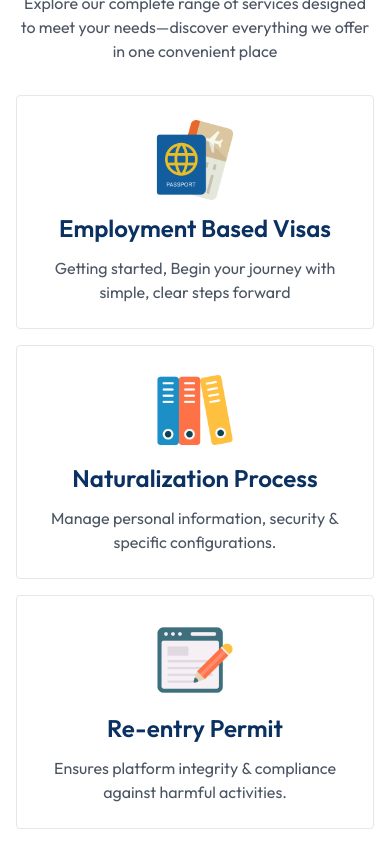
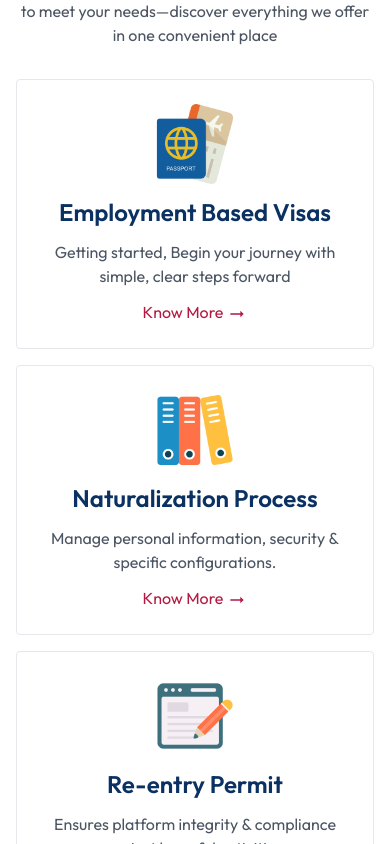
Before and after one commit to kalavaguntapurnesh/mannamlaw, a React (Vite) app: page / in a window 390 px wide. Shown: the part 1013-1857 px from the top of the page. Built offline with nearby package versions, Linux system fonts and the light colour scheme.

Commit message:
First Commit

```diff
--- a/src/components/Blogs.jsx
+++ b/src/components/Blogs.jsx
@@ -1,5 +1,6 @@
 import React, { useState } from "react";
 import { useNavigate } from "react-router-dom";
+import { MdArrowRightAlt } from "react-icons/md";
 
 const Blogs = () => {
   const [selectedTopic, setSelectedTopic] = useState("Non-Immigrant Visas");
@@ -217,16 +218,18 @@ const Blogs = () => {
                       alt={card.title}
                       className="w-full h-60 mb-4"
                     />
+                    <div className="space-y-3">
                       <div class="px-6">
-                      <div class="font-bold text-start text-headingColor lg:text-xl text-lg mb-2">
+                        <div class="font-bold text-start text-headingColor text-xl mb-2">
                           <h1>{card.title}</h1>
                         </div>
-                      <p class="text-gray-700 lg:text-base text-sm text-start ">
+                        <p class="text-gray-600 text-base text-start ">
                           {card.description}
                         </p>
                       </div>
                       <div class="px-6 pb-4 flex justify-start">
                         <button
+                          className="flex flex-row items-center text-mainColor hover:text-headingColor transition ease-in-out duration-500 hover:-translate-y-1"
                           onClick={() =>
                             navigate(
                               `/details/${encodeURIComponent(card.title)}`,
@@ -235,10 +238,11 @@ const Blogs = () => {
                               }
                             )
                           }
-                        class="relative h-[40px] lg:w-48 w-44 lg:text-base text-sm mt-6 flex items-center justify-center overflow-hidden border border-mainColor text-mainColor transition-all duration-200 before:absolute before:bottom-0 before:left-0 before:right-0 before:top-0 before:m-auto before:h-0 before:w-0 before:rounded-sm before:bg-mainColor before:duration-300 before:ease-out hover:text-white hover:shadow-mainColor hover:before:h-40 hover:before:w-48 hover:before:opacity-100 rounded"
                         >
-                        <span class="relative z-10">Know More</span>
+                          <span class="relative z-10 ">Know More</span>
+                          <MdArrowRightAlt className="ml-1 mt-1 w-5 h-5 " />
                         </button>
+                      </div>
                     </div>
                   </div>
                 ))}
--- a/src/components/HomeServices.jsx
+++ b/src/components/HomeServices.jsx
@@ -5,6 +5,7 @@ import email from "../assets/email.png";
 import board from "../assets/board.png";
 import investment from "../assets/investment.png";
 import students from "../assets/students.png";
+import { MdArrowRightAlt } from "react-icons/md";
 
 const HomeServices = () => {
   const values1 = [
@@ -53,7 +54,7 @@ const HomeServices = () => {
   ];
 
   return (
-    <div className="pt-16 pb-12">
+    <div className="pt-12 pb-12">
       <div className="relative">
         <div className="w-full">
           <div className="w-full mx-auto max-w-[1400px] pb-16">
@@ -101,6 +102,16 @@ const HomeServices = () => {
                         <div className="flex justify-center  items-center text-gray-600 text-center">
                           <p>{value.description}</p>
                         </div>
+
+                        <div class="px-6 flex justify-center">
+                          <a
+                            href="/our-services"
+                            className="flex flex-row items-center text-mainColor hover:text-headingColor transition ease-in-out duration-500 hover:-translate-y-1"
+                          >
+                            <span class="relative z-10 ">Know More</span>
+                            <MdArrowRightAlt className="ml-1 mt-1 w-5 h-5 " />
+                          </a>
+                        </div>
                       </div>
                     </div>
                   </div>
--- a/src/pages/Experts.jsx
+++ b/src/pages/Experts.jsx
@@ -8,6 +8,7 @@ import Sabir from "../assets/Sabir.png";
 import Shruthi from "../assets/Shruthi.png";
 import Kanchi from "../assets/kanchi.jpg";
 import { useNavigate } from "react-router-dom";
+import { MdArrowRightAlt } from "react-icons/md";
 
 const Experts = () => {
   const navigate = useNavigate();
@@ -162,11 +163,21 @@ const Experts = () => {
                           </div>
 
                           <div className="flex items-center justify-center">
-                            <button
+                            {/* <button
                               onClick={() => handleViewClick(card)}
                               className="border border-[#f2f2f3] py-2 px-12 w-3/4 rounded bg-mainColor text-white hover:bg-headingColor transition duration-500 ease-in-out hover:text-white"
                             >
                               View More
+                            </button> */}
+
+                            <button
+                              className="flex flex-row items-center text-mainColor hover:text-headingColor transition ease-in-out duration-500 hover:-translate-y-1"
+                              onClick={() => handleViewClick(card)}
+                            >
+                              <span class="relative z-10  ">
+                                Know More
+                              </span>
+                              <MdArrowRightAlt className="ml-1 mt-1 w-5 h-5  " />
                             </button>
                           </div>
                         </div>
```
Lines whose indentation alone changed are shown as unchanged.
